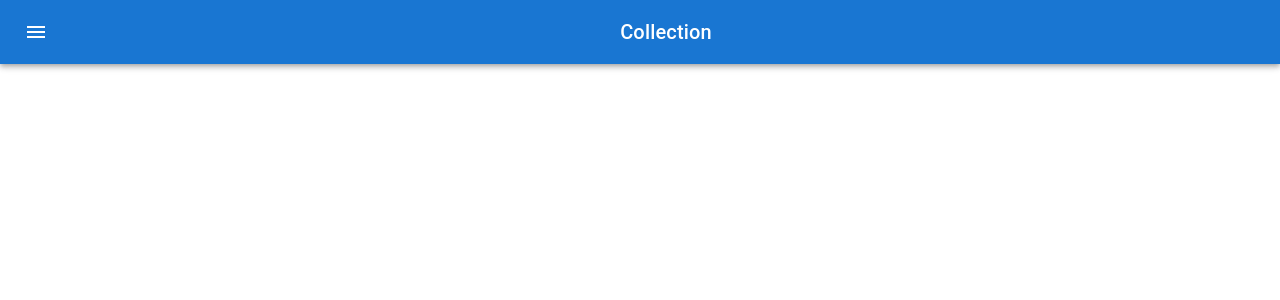
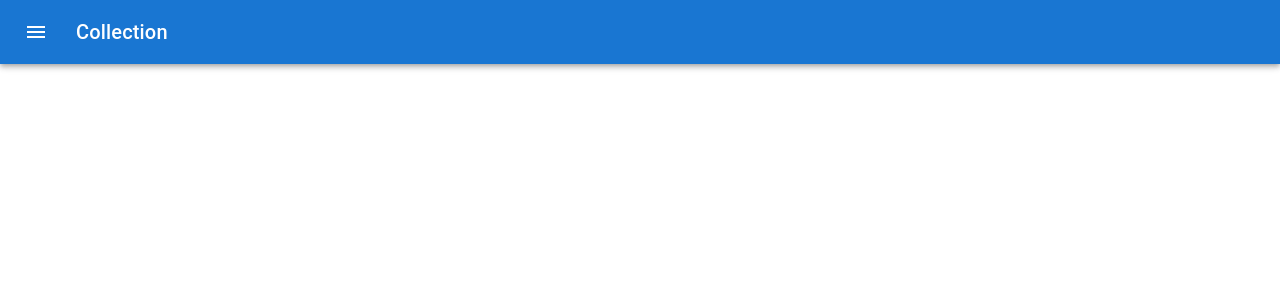
Before and after one commit to wwong007/NFTCollectionReact, a React (Create React App) app: page / in a window 1280 px wide. Shown: the top 300 px of the page. Built offline with nearby package versions, Linux system fonts and the light colour scheme.

Commit message:
Fix pagename style

```diff
--- a/src/components/AppBar/AppBar.tsx
+++ b/src/components/AppBar/AppBar.tsx
@@ -54,7 +54,7 @@ export default function MenuAppBar() {
               <MenuItem onClick={handleClose}>Sales History</MenuItem>
             </Menu>
           </>
-          <Typography variant='h6' component='div' sx={{ flexGrow: 1, justifyContent: 'flex-start'}}>
+          <Typography variant='h6' component='div' sx={{ display: 'flex', justifyContent: 'flex-start'}}>
             {pageName}
           </Typography>
         </Toolbar>
```
